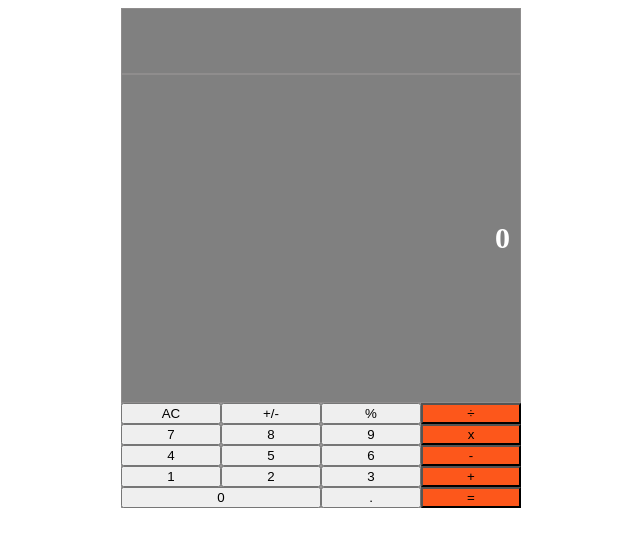
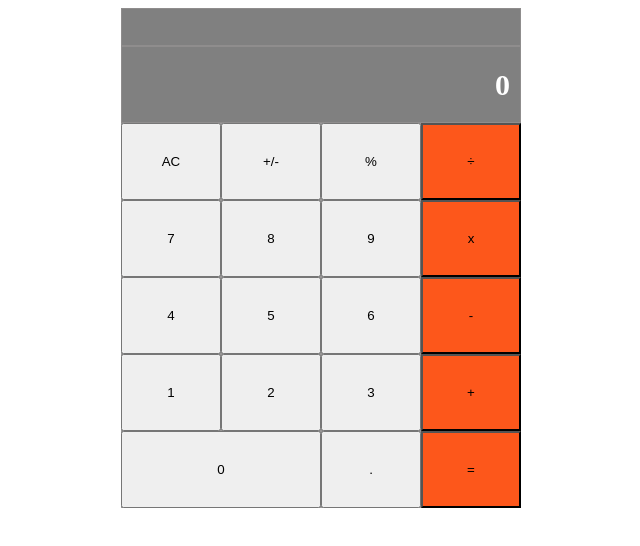
Before and after one commit to Mhdez221993/math_magicians, a React (Create React App) app: page / in a window 1280 px wide. Shown: the top 546 px of the page, without its empty margins (319-959 px from the left). Built offline with nearby package versions, Linux system fonts and the light colour scheme.

Commit message:
Add row for new screen to calculator holder

```diff
--- a/src/calculator.css
+++ b/src/calculator.css
@@ -8,7 +8,7 @@
   margin: 0 auto;
   display: grid;
   grid-template-columns: 1fr;
-  grid-template-rows: 1fr 5fr;
+  grid-template-rows: 0.5fr 1fr 5fr;
 
   /* background-color: rgb(53, 53, 53); */
 }
```
Also changed, not shown: 1 other file (tests, documents, lock files or other folders).
